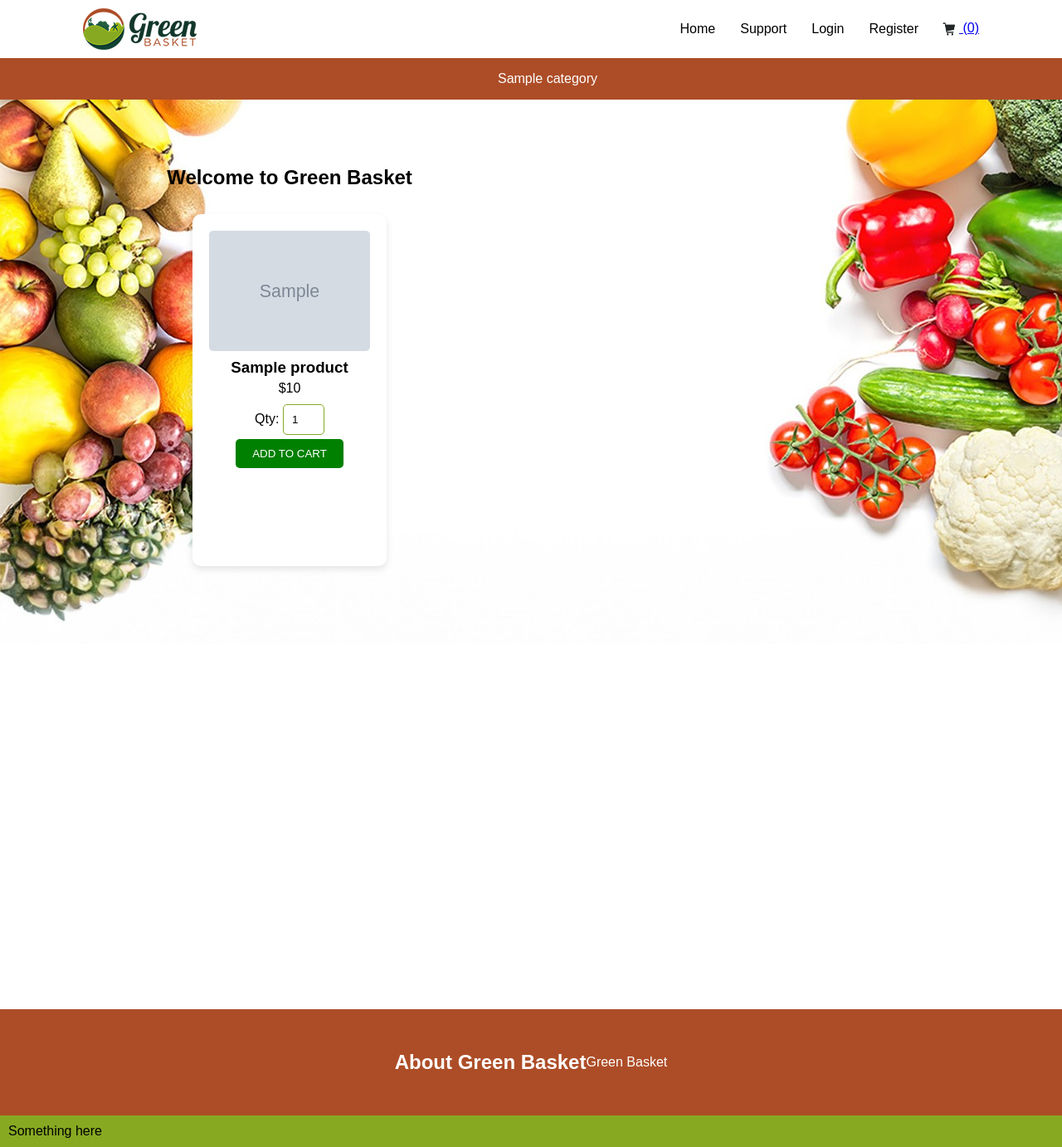
After one commit to PythThm/Agile-Development-Project, a Flask app: page /products/category/1 in a window 1280 px wide; the page is wider, and only the part inside the window is pictured. The commit adds this page. Shown: that part at 83% size. Run offline with Flask 3, Linux system fonts and the light colour scheme; tables that the repository leaves empty hold one stand-in row (values such as "Sample post"); grey boxes marked "Sample" are stand-in pictures.

Commit message:
Add category functionality in navigation

```diff
--- a/app.py
+++ b/app.py
@@ -2,7 +2,7 @@ from flask import Flask, render_template
 from flask_login import LoginManager
 from pathlib import Path
 from db import db
-from models import User, Product
+from models import User, Product, Category
 # image upload
 from config import configure_uploads_app
 
@@ -51,7 +51,8 @@ def create_app():
     @app.route("/")
     def home():
         products = Product.query.all()
-        return render_template("index.html", products=products)
+        categories = Category.query.all()
+        return render_template("index.html", products=products, categories=categories)
 
     @app.route("/help")
     def help():
--- /dev/null
+++ b/data/categories.csv
@@ -0,0 +1,5 @@
+name
+Fruits
+Vegetables
+Dairy
+Meat
--- a/models.py
+++ b/models.py
@@ -128,6 +128,7 @@ class Product(db.Model):
             "id": self.id,
             "name": self.name,
             "price": self.price,
+            "category": self.category_id,
             "available": self.available
         }
 
--- a/routes/products.py
+++ b/routes/products.py
@@ -65,3 +65,11 @@ def delete_product(product_id):
     db.session.delete(product)
     db.session.commit()
     return redirect(url_for("products.products"))
+
+# Get categories
+@products_bp.route('/category/<int:id>')
+def getcategory(id):
+    products = Product.query.all()
+    categories = Category.query.all()
+    category_items = Product.query.filter_by(category_id=id)
+    return render_template('pages/category_products.html', products=products, categories=categories, category_items=category_items)
--- a/static/css/style.css
+++ b/static/css/style.css
@@ -249,7 +249,8 @@ input::file-selector-button {
   box-sizing: border-box;
 }
 
-body, html {
+body,
+html {
   margin: 0;
   padding: 0;
   font-family: Arial, sans-serif;
@@ -268,8 +269,7 @@ header {
   display: flex;
   align-items: center;
   justify-content: center;
-  background-color: #AD4D27;
-
+  background-color: #ad4d27;
 }
 
 #productbar a {
@@ -278,32 +278,31 @@ header {
   color: white;
 }
 
-.banner{
+.banner {
   margin-top: 150px;
-  display:flex;
-  position:relative;
+  display: flex;
+  position: relative;
   align-items: center;
   justify-content: space-between;
   background-size: cover;
   z-index: -1;
   height: 346px;
 }
-.banner #left{
+.banner #left {
   background-position: left;
 }
-.banner #right{
+.banner #right {
   background-position: right;
 }
 .title {
   text-align: center;
 }
-header{
+header {
   display: flex;
   justify-content: space-between;
   align-items: center;
   padding: 10px 100px;
   background-color: #ffffff;
-
 }
 .logo {
   font-size: 24px;
@@ -329,7 +328,8 @@ nav a {
   justify-content: flex-end;
 }
 
-.icons a, .icons button {
+.icons a,
+.icons button {
   margin-left: 10px;
 }
 
@@ -338,7 +338,8 @@ nav a {
   height: 24px;
   width: 24px;
 }
-.icons button, .icons .button {
+.icons button,
+.icons .button {
   padding: 8px 16px;
   background-color: green;
   color: white;
@@ -350,8 +351,9 @@ nav a {
   cursor: pointer;
 }
 
-.icons button:hover, .icons .button:hover {
-  background-color: #4CAF50;
+.icons button:hover,
+.icons .button:hover {
+  background-color: #4caf50;
 }
 
 .categories {
@@ -372,21 +374,19 @@ nav a {
   aspect-ratio: 1 / 1;
   border-radius: 50%;
   margin: 1%;
-  border: 2px solid #4CAF50;
+  border: 2px solid #4caf50;
   object-fit: cover;
 }
 
 .products {
-  position:absolute;
+  position: absolute;
   top: 160px;
   text-align: center;
   padding: 20px 0;
 }
 
-.product-header{
+.product-header {
   position: relative;
-
-
 }
 
 .product-list {
@@ -401,7 +401,7 @@ nav a {
   width: 234px;
   height: 424px;
   padding: 20px;
-  box-shadow: 0 4px 8px rgba(0,0,0,0.1);
+  box-shadow: 0 4px 8px rgba(0, 0, 0, 0.1);
   margin: 10px;
   text-align: center;
   vertical-align: top;
@@ -415,7 +415,8 @@ nav a {
   border-radius: 5px;
 }
 
-.product-card h3, .product-card p {
+.product-card h3,
+.product-card p {
   margin: 5px 0;
 }
 
@@ -428,41 +429,40 @@ nav a {
   border-radius: 5px;
   text-transform: uppercase;
 }
-input{
+input {
   margin: 5px 0;
   padding: 10px;
   border-radius: 5px;
-  border: 1px solid #87A922;
+  border: 1px solid #87a922;
   width: 300px;
 }
-.checkbox{
+.checkbox {
   margin: 5px 0;
   padding: 10px;
   border-radius: 5px;
-
 }
 /* For Login.html page */
 
-.form-align{
+.form-align {
   display: flex;
   flex-direction: column;
   justify-content: center;
   align-items: center;
   margin-top: 30px;
 }
-.login{
+.login {
   align-items: center;
   margin-top: 30px;
   padding: 20px;
   border-radius: 10px;
-  border: 2px solid #87A922;
+  border: 2px solid #87a922;
   background-color: rgba(190, 190, 190, 0.2);
   margin: 0px 37vw;
   font-size: 18px;
 }
-.loginform{
+.loginform {
   position: absolute;
-  top:200px;
+  top: 200px;
 }
 
 /* For Profile Page */
@@ -478,9 +478,9 @@ input{
   align-items: center;
   padding: 10px 0;
   text-decoration: none;
-
 }
-.profile_nav div ul, .profile_nav div li{
+.profile_nav div ul,
+.profile_nav div li {
   list-style-type: none;
   text-decoration: none;
   padding: 0px;
@@ -530,16 +530,16 @@ input{
   justify-content: left;
   /* padding-left: 100px; */
 }
-.rightNav{
+.rightNav {
   display: flex;
   flex-direction: column;
 }
-.box{
+.box {
   display: flex;
   justify-content: left;
   align-items: center;
   margin: 5px 0px 20px 0px;
-  border: 2px solid #87A922;
+  border: 2px solid #87a922;
   border-radius: 10px;
   color: black;
   background-color: rgba(190, 190, 190, 0.3);
@@ -556,49 +556,44 @@ input{
   margin: 5px 0px 20px 0px;
   /* padding: 10px 0; */
   text-decoration: none;
-  background-color: #87A922;
+  background-color: #87a922;
   color: white;
   width: 500px;
   height: 40px;
   border: 2px solid #6b8716;
   border-radius: 10px;
-
 }
 
-.about{
+.about {
   display: flex;
   justify-content: center;
   align-items: center;
   margin-top: 600px; /* change to stick to bottom of page*/
   padding: 30px 0;
   text-decoration: none;
-  background-color: #AD4D27;
+  background-color: #ad4d27;
   color: white;
-
 }
 
-
 footer {
-  background-color: #87A922;
+  background-color: #87a922;
   padding: 10px;
 }
 
-
-@media only screen and (max-width: 800px){
-
-  header{
+@media only screen and (max-width: 800px) {
+  header {
     padding: 16px 206px 9.75px 34px;
   }
-  header nav{
-    display:none;
+  header nav {
+    display: none;
   }
-  .product-header h2{
+  .product-header h2 {
     margin: 222px 103px 30px;
   }
   #productbar a {
     margin: 13px 9.5px;
 
-    color: #FFF;
+    color: #fff;
     text-align: center;
     /* font-family: Montserrat; */
     font-size: 20px;
@@ -607,29 +602,28 @@ footer {
     line-height: 150%; /* 30px */
     letter-spacing: -0.44px;
   }
-  #productbar ul{
+  #productbar ul {
     padding-inline-start: 0px;
   }
-  .banner img{
-    display:none;
+  .banner img {
+    display: none;
   }
-  .product-card{
+  .product-card {
     display: inline-block;
-    width:fit-content;
+    width: fit-content;
     height: 219px;
     width: 331px;
-    color:#87A922;
-
+    color: #87a922;
   }
-  .product-card img{
+  .product-card img {
     display: inline-block;
-    width:fit-content;
+    width: fit-content;
     height: 100px;
     width: 100px;
     position: relative;
     margin: 19px 220px 82px 23px;
   }
-  .product-card h3{
+  .product-card h3 {
     z-index: 1;
     position: relative;
     margin: 28px 20px 133px 138px;
@@ -638,7 +632,7 @@ footer {
     height: 53px;
     flex-shrink: 0;
 
-    color: #1E1E1E;
+    color: #1e1e1e;
     /* font-family: Montserrat;*/
     font-size: 20px;
     font-style: normal;
@@ -646,12 +640,10 @@ footer {
     line-height: 30px;
     letter-spacing: -0.44px;
   }
-   .product-list{
+  .product-list {
     margin: 0px 0px;
   }
-  .icons{
-    display:none;
+  .icons {
+    display: none;
   }
-
-
 }
--- a/templates/base.html
+++ b/templates/base.html
@@ -57,15 +57,16 @@
         </div> -->
     </header>
 
-
     <div id="productbar">
         <ul>
-            <a href="">Fruits</a>
-            <a href="">Vegegtables</a>
-            <a href="">Dairy</a>
-            <a href="">Meat</a>
+            {% for category in categories %}
+            <a href="{{url_for('products.getcategory', id=category.id)}}">
+                {{ category.name }}
+            </a>
+            {% endfor %}
         </ul>
     </div>
+
 
     <div class="banner">
         <img src="/static/banner_left.jpg" alt="assortment of fresh fruits and vegetables" id="left">
@@ -74,6 +75,7 @@
 
     {% block content %}
     {% endblock %}
+
     <section class="about">
         <h2>About Green Basket</h2>
         <p>Green Basket </p>
--- a/templates/index.html
+++ b/templates/index.html
@@ -17,10 +17,14 @@
 </section> -->
 
 
+
 <section class="products" id="products">
+
     <div class="product-header">
         <h2>Welcome to Green Basket</h2>
     </div>
+
+
     <div class="product-list">
         {% for product in products %}
         <div class="product-card">
@@ -41,6 +45,7 @@
             </div>
         </div>
         {% endfor %}
+
         <!-- <div class="product-card">
             <img src="{{ url_for('static', filename='./productpics/bananas.jpg') }}" alt="Product Name">
             <h3>Product Name</h3>
--- /dev/null
+++ b/templates/pages/category_products.html
@@ -0,0 +1,57 @@
+{% extends "base.html" %}
+{% block content %}
+
+<section class="products" id="products">
+    <div class="product-header">
+        <h2>Welcome to Green Basket</h2>
+    </div>
+
+    <div class="product-list">
+        <!-- category -->
+        {% if category_items %}
+        {% for c in category_items %}
+        <div class="product-card">
+            <a href="{{ url_for('products.product_detail', productname=c.name)}}"><img
+                    src="{{url_for('static', filename='productpics/' + c.photo)}}" class="productpic thumbnail"
+                    alt="{{c.name}}"></a>
+            <h3>{{ c.name }}</h3>
+            <p>${{ c.price|round(2) }}</p>
+            <div class="options">
+                <form action="{{ url_for('orders.addcart') }}" method="post">
+                    <div><label for="">Qty: </label><input style="width: 50px;" type="number" name="quantity" value="1"
+                            min="1" max="{{ c.quantity }}">
+                        <input type="hidden" name="product_id" value="{{ c.id }}">
+                        <button type="submit">Add to Cart</button>
+                    </div>
+                </form>
+            </div>
+
+        </div>
+        {% endfor %}
+
+        <!-- category end -->
+        {% else %}
+        {% for product in products %}
+        <div class="product-card">
+            <!-- Go to detail page when click image -->
+            <a href="{{ url_for('products.product_detail', productname=product.name)}}"><img
+                    src="{{url_for('static', filename='productpics/' + product.photo)}}" class="productpic thumbnail"
+                    alt="{{product.name}}"></a>
+            <h3>{{ product.name }}</h3>
+            <p>${{ product.price|round(2) }}</p>
+            <div class="options">
+                <form action="{{ url_for('orders.addcart') }}" method="post">
+                    <div><label for="">Qty: </label><input style="width: 50px;" type="number" name="quantity" value="1"
+                            min="1" max="{{ product.available }}">
+                        <input type="hidden" name="product_id" value="{{ product.id }}">
+                        <button type="submit">Add to Cart</button>
+                    </div>
+                </form>
+            </div>
+        </div>
+        {% endfor %}
+        {% endif %}
+    </div>
+</section>
+
+{% endblock %}
```
Also changed, not shown: data/products.csv (+15 -15 lines), manage.py (+10 -2 lines).
